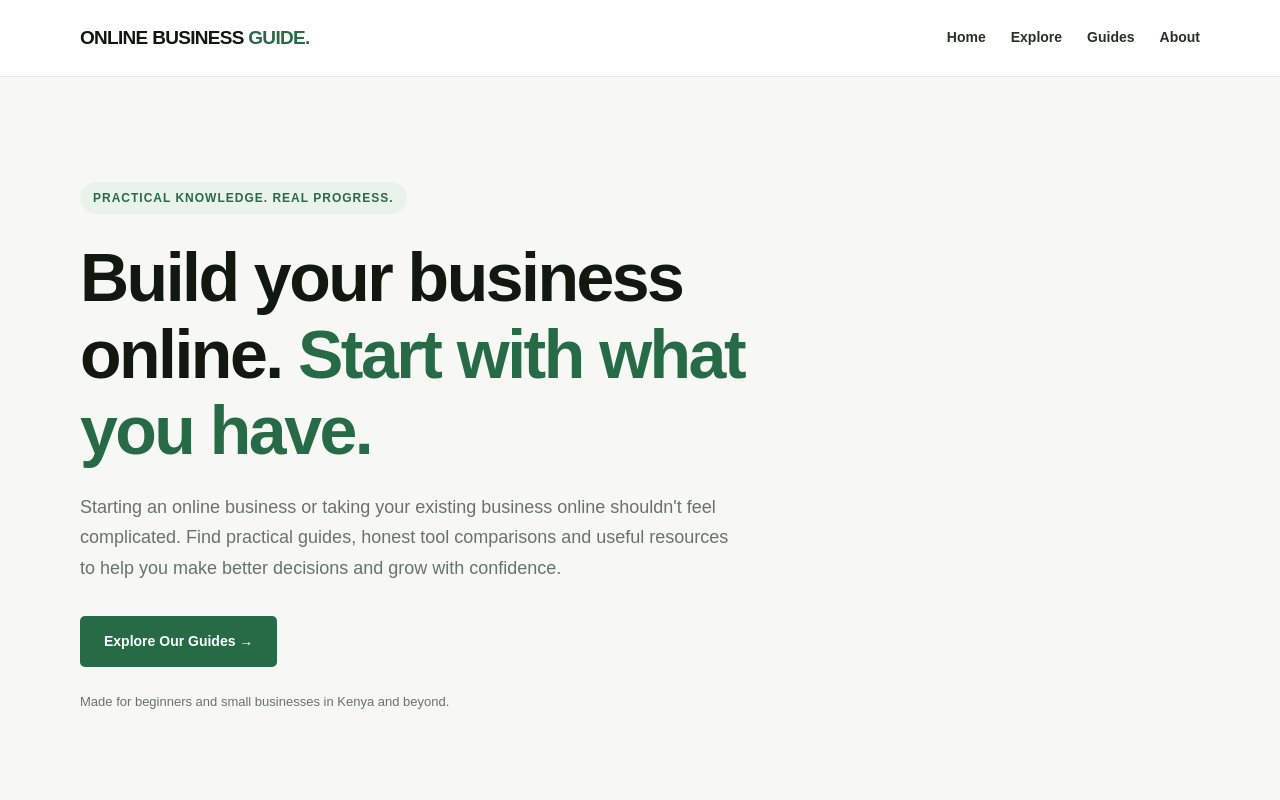
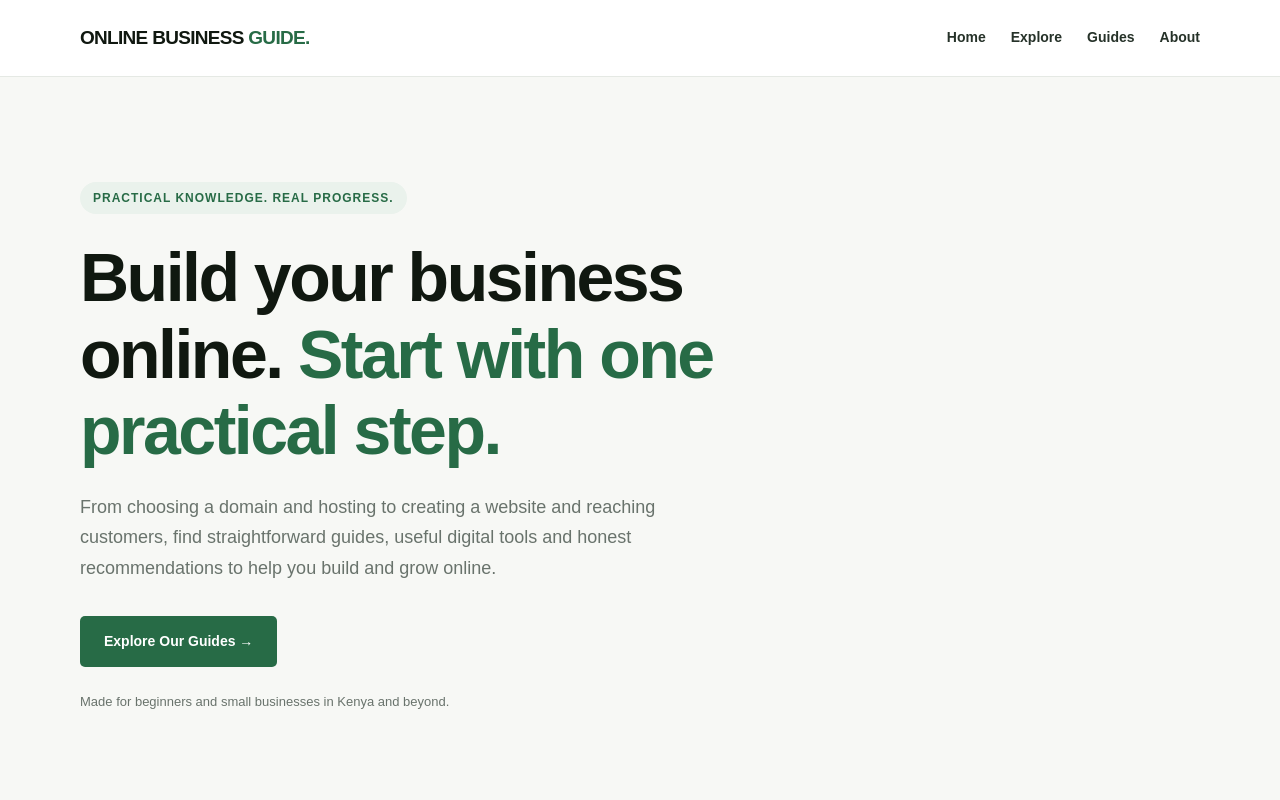
Before and after one commit to simonnjaaga43-lab/onlinebussinessguide, a plain HTML site: page index.html in a window 1280 px wide. Shown: the top 800 px of the page. Drawn offline with Linux system fonts and the light colour scheme.

Commit message:
Update index.html

```diff
--- a/index.html
+++ b/index.html
@@ -393,17 +393,16 @@
             Practical knowledge. Real progress.
           </span>
 
-          <h1>
+                  <h1>
             Build your business online.
-            <span>Start with what you have.</span>
+            <span>Start with one practical step.</span>
           </h1>
 
           <p>
-            Starting an online business or taking your existing
-            business online shouldn't feel complicated.
-            Find practical guides, honest tool comparisons and
-            useful resources to help you make better decisions
-            and grow with confidence.
+            From choosing a domain and hosting to creating a website
+            and reaching customers, find straightforward guides,
+            useful digital tools and honest recommendations to help
+            you build and grow online.
           </p>
 
           <a href="#categories" class="button">
```
